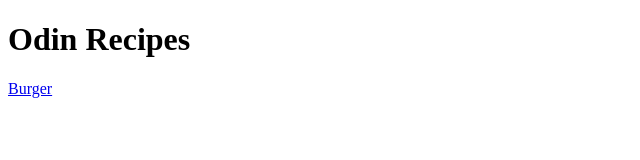
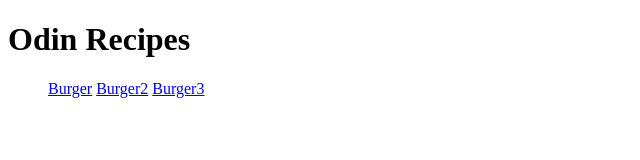
Before and after one commit to EzekielUmanmah/odin-recipes, a plain HTML site: page index.html in a window 1280 px wide. Shown: the whole page, without its empty margins (0-640 px from the left). Drawn offline with Linux system fonts and the light colour scheme.

Commit message:
add links to recipes in list

```diff
--- a/index.html
+++ b/index.html
@@ -8,6 +8,11 @@
     <body>
         <h1>Odin Recipes</h1>
 
-        <a href="./odin-recipes/burger.html">Burger</a>
+        <ul>
+            <a href="./odin-recipes/burger.html">Burger</a>
+            <a href="./odin-recipes/burger2.html">Burger2</a>
+            <a href="./odin-recipes/burger3.html">Burger3</a>
+        </ul>
+
     </body>
 </html>
```
